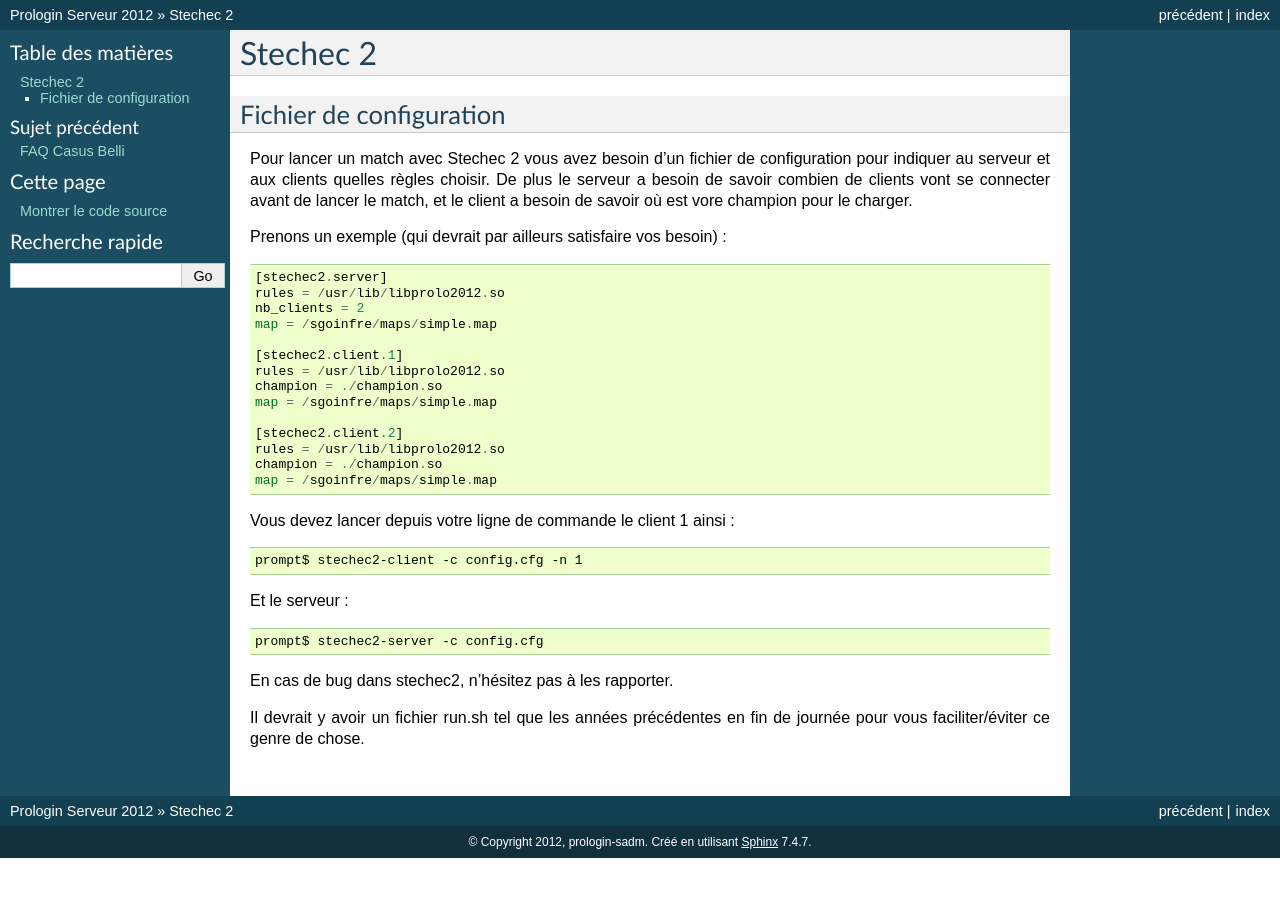
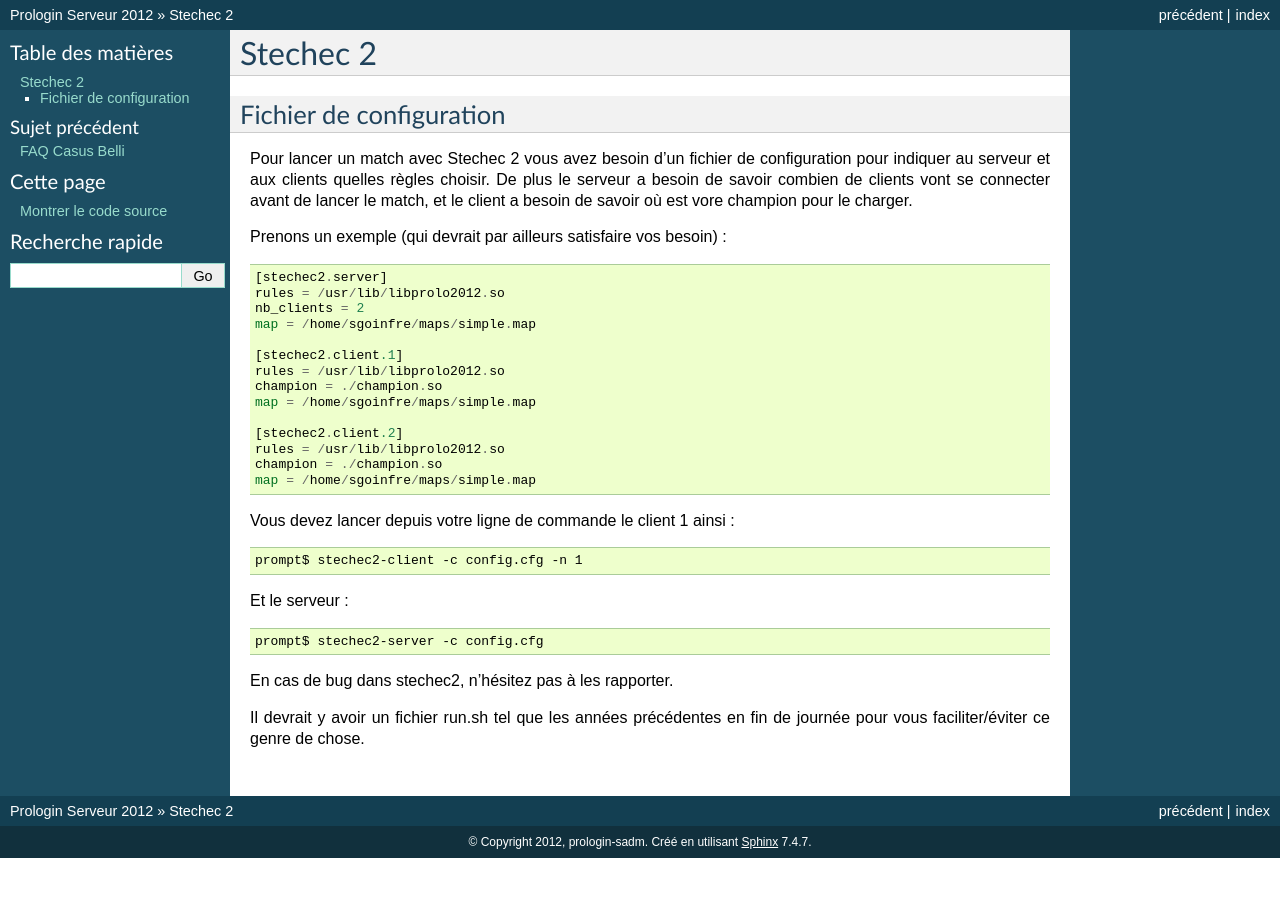
Before and after one commit to prologin/prologin2012, a Sphinx documentation site: the page built from doc/stechec2.rst, in a window 1280 px wide. Shown: the top 897 px of the page. Built offline with Sphinx 7.4.7, drawn with Linux system fonts in a browser that asks for light colours.

Commit message:
Fix the fix (Hell yeah)

```diff
--- a/doc/stechec2.rst
+++ b/doc/stechec2.rst
@@ -18,17 +18,17 @@
     [stechec2.server]
     rules = /usr/lib/libprolo2012.so
     nb_clients = 2
-    map = /sgoinfre/maps/simple.map
+    map = /home/sgoinfre/maps/simple.map
 
     [stechec2.client.1]
     rules = /usr/lib/libprolo2012.so
     champion = ./champion.so
-    map = /sgoinfre/maps/simple.map
+    map = /home/sgoinfre/maps/simple.map
 
     [stechec2.client.2]
     rules = /usr/lib/libprolo2012.so
     champion = ./champion.so
-    map = /sgoinfre/maps/simple.map
+    map = /home/sgoinfre/maps/simple.map
 
 Vous devez lancer depuis votre ligne de commande le client 1 ainsi : ::
 
```
